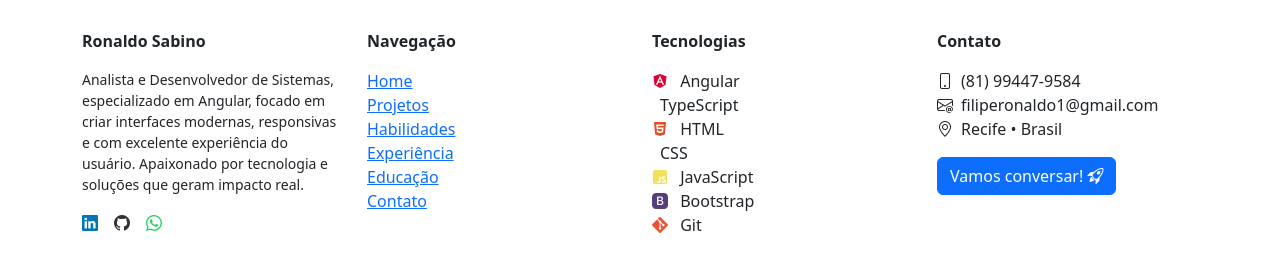
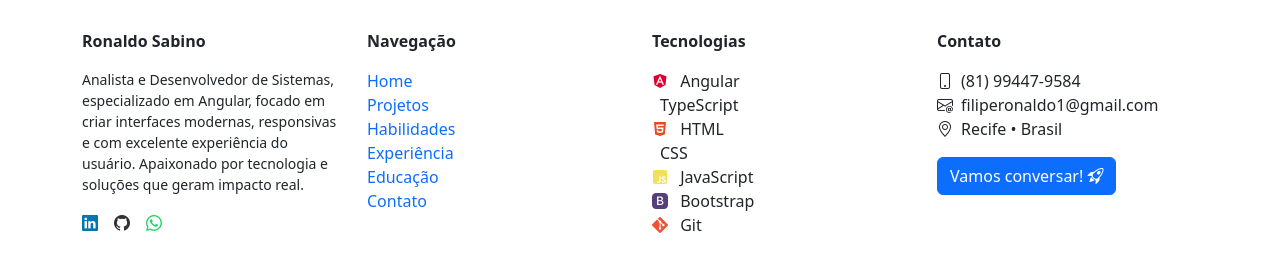
Before and after one commit to ronaldosabino/professional-portfolio, an Angular app: page / in a window 1280 px wide. Shown: the part 164-426 px from the top of the page. Built offline with nearby package versions, Linux system fonts and the light colour scheme.

Commit message:
feat: add links to social profiles in footer and update navigation links for better styling

```diff
--- a/src/app/core/components/footer/footer.html
+++ b/src/app/core/components/footer/footer.html
@@ -7,11 +7,17 @@
             <small class="d-block mb-3">Analista e Desenvolvedor de Sistemas, especializado em Angular, focado em criar interfaces modernas, responsivas e com excelente experiência do usuário. Apaixonado por tecnologia e soluções que geram impacto real.</small>
 
             <div class="d-flex flex-row gap-3">
-                <i class="bi bi-linkedin"></i>
+                <a href="https://www.linkedin.com/in/ronaldo-sabino/" target="_blank">
+                    <i class="bi bi-linkedin"></i>
+                </a>
 
-                <i class="bi bi-github"></i>
+                <a href="https://github.com/ronaldosabino" target="_blank">
+                    <i class="bi bi-github"></i>
+                </a>
 
-                <i class="bi bi-whatsapp"></i>
+                <a href="https://wa.me/5581994479584?text=Olá%20Ronaldo!%20Vi%20seu%20portfólio%20e%20gostaria%20de%20conversar%20sobre%20uma%20oportunidade." target="_blank">
+                    <i class="bi bi-whatsapp"></i>
+                </a>
             </div>
         </div>
 
@@ -19,12 +25,12 @@
         <div class="col-6 col-md-3">
             <strong class="d-block mb-3">Navegação</strong>
             <ul class="list-unstyled">
-                <li><a href="#home">Home</a></li>
-                <li><a href="#projects">Projetos</a></li>
-                <li><a href="#skills">Habilidades</a></li>
-                <li><a href="#experience">Experiência</a></li>
-                <li><a href="#education">Educação</a></li>
-                <li><a href="#contact">Contato</a></li>
+                <li><a class="text-decoration-none" href="#home">Home</a></li>
+                <li><a class="text-decoration-none" href="#projects">Projetos</a></li>
+                <li><a class="text-decoration-none" href="#skills">Habilidades</a></li>
+                <li><a class="text-decoration-none" href="#experience">Experiência</a></li>
+                <li><a class="text-decoration-none" href="#education">Educação</a></li>
+                <li><a class="text-decoration-none" href="#contact">Contato</a></li>
             </ul>
         </div>
 
--- a/src/app/features/home/home.html
+++ b/src/app/features/home/home.html
@@ -12,5 +12,5 @@
 
     <p>Tenho como objetivo desenvolver soluções escaláveis, eficientes e de alta qualidade, mantendo uma postura de aprendizado contínuo e evolução profissional. Estou sempre em busca de novos desafios, tecnologias e boas práticas que gerem valor para os usuários, para o negócio e para as equipes com as quais colaboro.</p>
 
-    <a href="" class="">Baixar Currículo</a>
+    <a href="" class="text-decoration-none">Baixar Currículo</a>
 </div>
```
